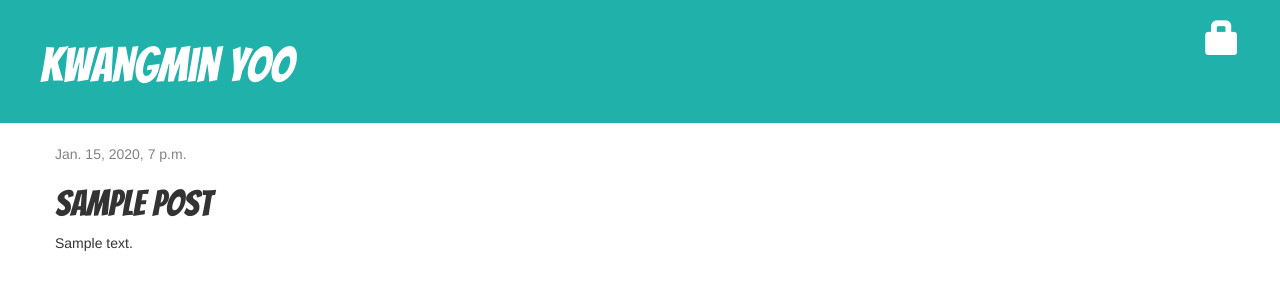
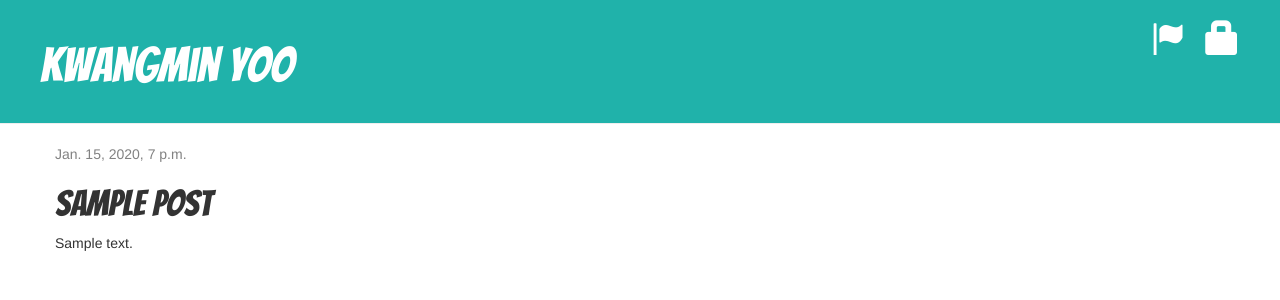
Before and after one commit to countmonte7/my-first-blog, a Django app: page /post/1/ in a window 1280 px wide. Shown: the top 300 px of the page. Run offline with Django 3.2, Linux system fonts and the light colour scheme; tables that the repository leaves empty hold one stand-in row (values such as "Sample post"); some libraries are stand-ins or nearby versions.

Commit message:
signup icon added

```diff
--- a/blog/templates/blog/base.html
+++ b/blog/templates/blog/base.html
@@ -25,6 +25,7 @@
                 </p>
             {% else %}
                 <a href="{% url 'login' %}?next={{ request.path }}" class="top-menu"><span class="glyphicon glyphicon-lock"></span></a>
+                <a href="{% url 'register_view' %}" class="top-menu"><span class="glyphicon glyphicon-flag"></span></a>
             {% endif %}
             <h1><a href="/">Kwangmin Yoo</a></h1>
         </div>
```
